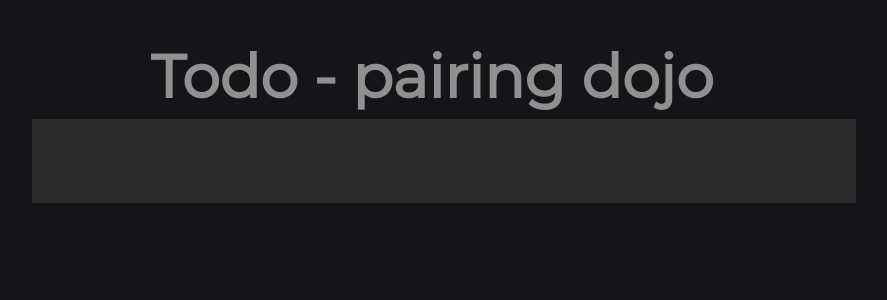
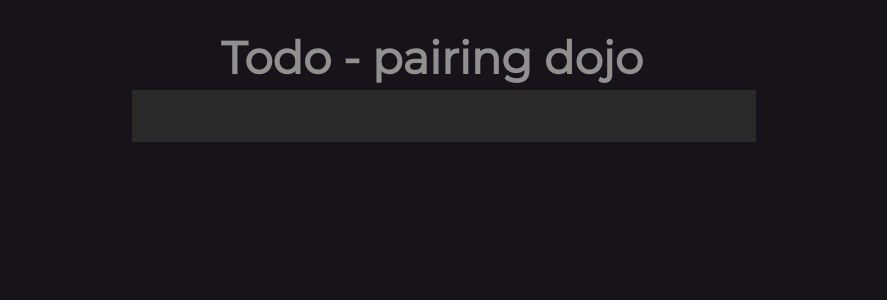
Before and after one commit to failure-driven/todo-pairing-dojo, a React (Create React App) app: page / in a window 1280 px wide. Shown: the top 300 px of the page, without its empty margins (208-1095 px from the left). Built offline with nearby package versions, Linux system fonts and the light colour scheme.

Commit message:
made to fit 1280x720 on final slide

```diff
--- a/src/App.scss
+++ b/src/App.scss
@@ -6,14 +6,14 @@ $highlight: #4c4da8;
 $background-color: #161418;
 
 .todo {
-  min-width: 230px;
-  max-width: 800px;
+  min-width: 172px;
+  max-width: 600px;
   margin: 0 auto;
   font-family: "Montserrat", sans-serif;
 
   h1 {
     text-align: center;
-    font-size: 60px;
+    font-size: 45px;
     color: $text-color-1;
     margin-bottom: 0.1em;
   }
@@ -21,19 +21,19 @@ $background-color: #161418;
   h3 {
     text-align: center;
     color: $text-color-2;
-    font-size: 24px;
+    font-size: 18;
   }
 
   input {
     z-index: 100;
     position: relative;
     margin: 0;
-    margin-bottom: 1.75em;
+    margin-bottom: 1.3em;
     width: 100%;
-    font-size: 36px;
+    font-size: 27px;
     font-family: inherit;
     font-weight: inherit;
-    line-height: 2em;
+    line-height: 1.5em;
     border: 0;
     outline: none;
     color: $text-color-1;
@@ -80,12 +80,12 @@ $background-color: #161418;
       /* Create a custom checkbox */
       .checkmark {
         position: absolute;
-        top: 25px;
-        left: 0;
-        height: 30px;
-        width: 30px;
+        top: 15px;
+        left: 7px;
+        height: 22px;
+        width: 22px;
         background-color: #eee;
-        margin-left: 30px;
+        margin-left: 22px;
       }
 
       /* On mouse-over, add a grey background color */
@@ -98,8 +98,8 @@ $background-color: #161418;
         display: none;
         content: "";
         position: absolute;
-        left: 9px;
-        top: 5px;
+        left: 6px;
+        top: 2px;
         width: 5px;
         height: 10px;
         border: solid $check-green;
@@ -113,10 +113,10 @@ $background-color: #161418;
       }
 
       span {
-        font-size: 36px;
-        line-height: 2em;
+        font-size: 27px;
+        line-height: 1.5em;
         color: $text-color-1;
-        margin-left: 68px;
+        margin-left: 60px;
       }
 
       &.completed {
@@ -128,13 +128,13 @@ $background-color: #161418;
       button {
         display: none;
         position: absolute;
-        top: 25px;
+        top: 15px;
         right: 10px;
-        width: 30px;
-        height: 30px;
+        width: 22px;
+        height: 22px;
         font-weight: 900;
         margin: auto 0;
-        font-size: 30px;
+        font-size: 22px;
         color: #cc9a9a;
         margin-bottom: 11px;
         transition: color 0.2s ease-out;
@@ -147,7 +147,7 @@ $background-color: #161418;
           content: "×";
           top: -5px;
           position: absolute;
-          left: 4px;
+          left: 3px;
         }
       }
 
@@ -169,7 +169,7 @@ $background-color: #161418;
     background-image: url(/header_selena_michael_opacity.png);
     background-repeat: no-repeat;
     background-position: center;
-    background-size: 1650px;
+    background-size: 1280px;
   }
 }
 
@@ -187,7 +187,7 @@ $background-color: #161418;
   }
   h1 {
     text-align: center;
-    font-size: 60px;
+    font-size: 45px;
     color: $text-color-1;
     margin-bottom: 0.1em;
   }
```
